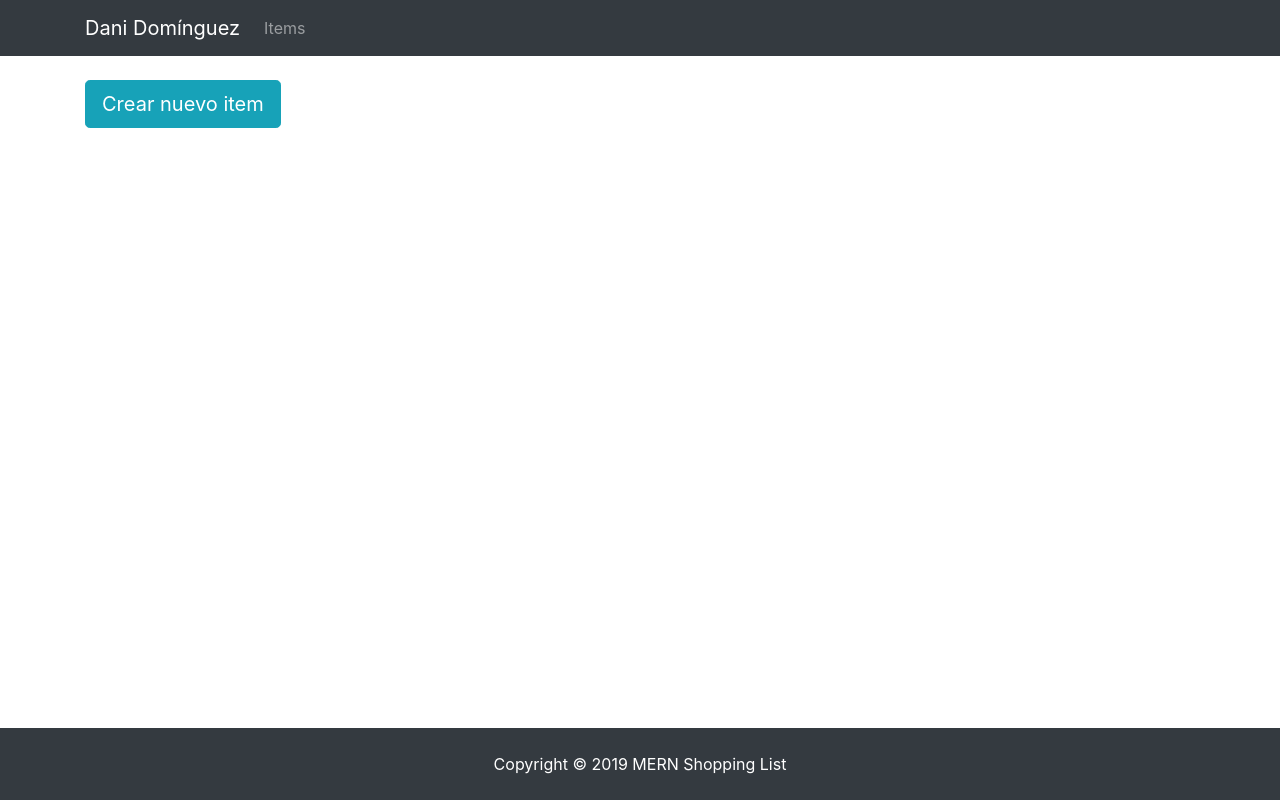
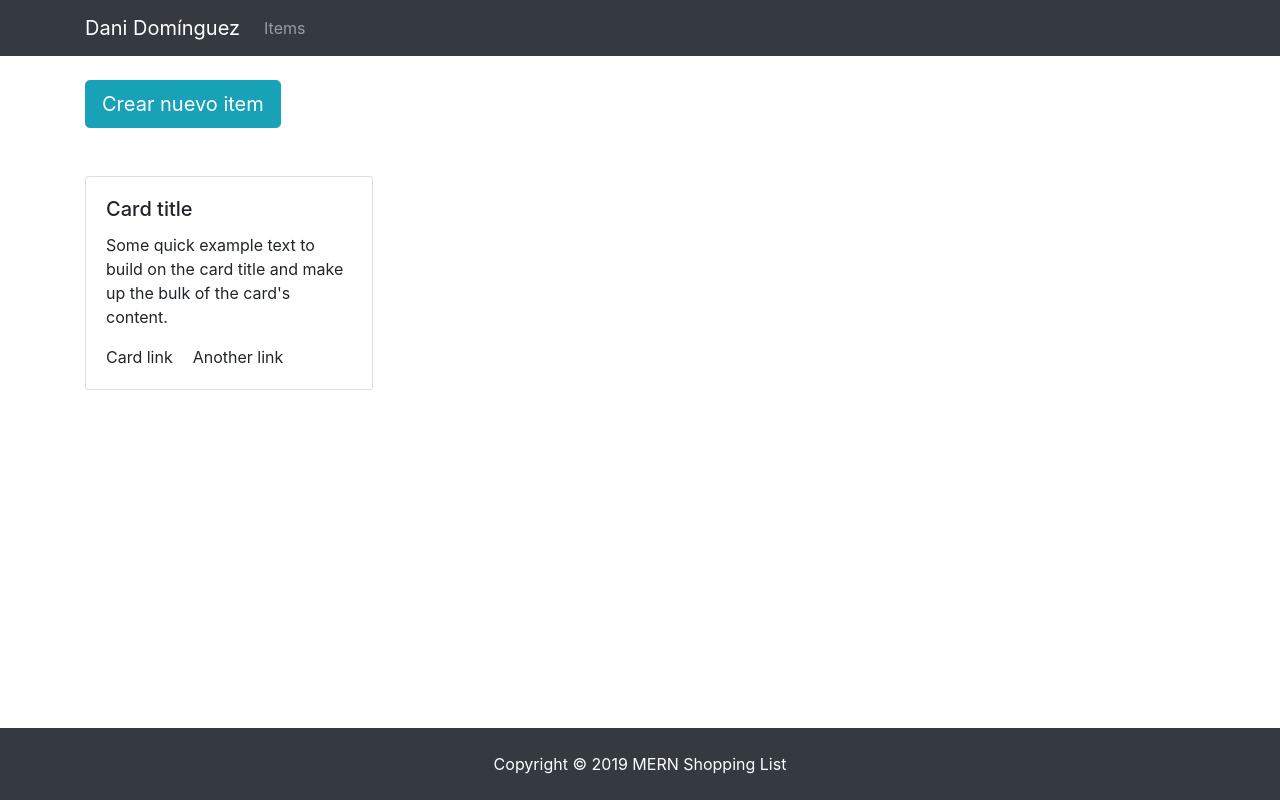
Before and after one commit to danidz96/mern-shoppinglist, a React (Create React App) app in the folder client/: page / in a window 1280 px wide. Built offline with nearby package versions, Linux system fonts and the light colour scheme.

Commit message:
create ItemCard

```diff
--- a/client/src/components/Dashboard/Dashboard.js
+++ b/client/src/components/Dashboard/Dashboard.js
@@ -1,14 +1,16 @@
 import React from 'react';
 import { Link } from 'react-router-dom';
+import ItemCard from '../ItemCard/ItemCard';
 
 const Dashboard = () => {
 	return (
 		<div className="container">
-			<div className="create-item">
+			<div className="create-item mb-5">
 				<Link to="/create-item" className="btn btn-lg btn-info">
 					Crear nuevo item
 				</Link>
 			</div>
+			<ItemCard />
 		</div>
 	);
 };
--- /dev/null
+++ b/client/src/components/ItemCard/ItemCard.js
@@ -0,0 +1,19 @@
+import React from 'react';
+import './styles.css';
+
+const ItemCard = () => {
+	return (
+		<div className="card card-item">
+			<div className="card-body">
+				<h5 className="card-title">Card title</h5>
+				<p className="card-text">
+					Some quick example text to build on the card title and make up the bulk of the card's content.
+				</p>
+				<a className="card-link">Card link</a>
+				<a className="card-link">Another link</a>
+			</div>
+		</div>
+	);
+};
+
+export default ItemCard;
--- /dev/null
+++ b/client/src/components/ItemCard/styles.css
@@ -0,0 +1,3 @@
+.card-item {
+	width: 18rem;
+}
```
